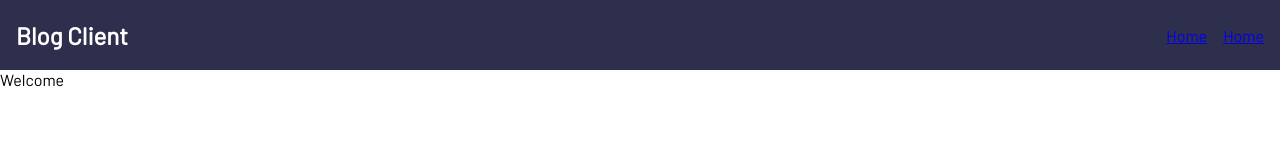
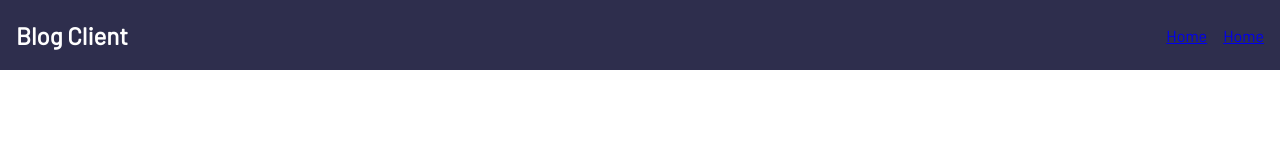
Before and after one commit to brajpatel/blog-client, a React (Vite) app: page / in a window 1280 px wide. Shown: the top 160 px of the page. Built offline with nearby package versions, Linux system fonts and the light colour scheme.

Commit message:
Create RouteSwitch component to handle routes

```diff
--- a/src/App.jsx
+++ /dev/null
@@ -1,11 +0,0 @@
-import './App.css';
-
-function App() {
-  return (
-    <>
-      <div>Welcome</div>
-    </>
-  )
-}
-
-export default App;
--- /dev/null
+++ b/src/RouteSwitch.jsx
@@ -0,0 +1,18 @@
+import './App.css';
+import { BrowserRouter, Routes, Route } from 'react-router-dom';
+import Navbar from './components/Navbar.jsx';
+import Posts from './components/Posts.jsx';
+
+function RouteSwitch() {
+  return (
+    <BrowserRouter>
+      <Navbar/>
+      <Routes>
+        {/* <Route path="/" element={<Welcome/>}/> */}
+        <Route path="/posts" element={<Posts/>}/>
+      </Routes>
+    </BrowserRouter>
+  )
+}
+
+export default RouteSwitch;
--- a/src/main.jsx
+++ b/src/main.jsx
@@ -1,18 +1,10 @@
 import React from 'react';
 import ReactDOM from 'react-dom/client';
-import { BrowserRouter, Routes, Route } from 'react-router-dom';
-import Navbar from './components/Navbar.jsx';
-import App from './App.jsx';
-import Posts from './components/Posts.jsx';
+import RouteSwitch from './RouteSwitch.jsx';
+
 
 ReactDOM.createRoot(document.getElementById('root')).render(
   <React.StrictMode>
-    <BrowserRouter>
-      <Navbar/>
-      <Routes>
-        <Route path="/" element={<App/>}/>
-        <Route path="/posts" element={<Posts/>}/>
-      </Routes>
-    </BrowserRouter>
+    <RouteSwitch/>
   </React.StrictMode>,
 )
```
